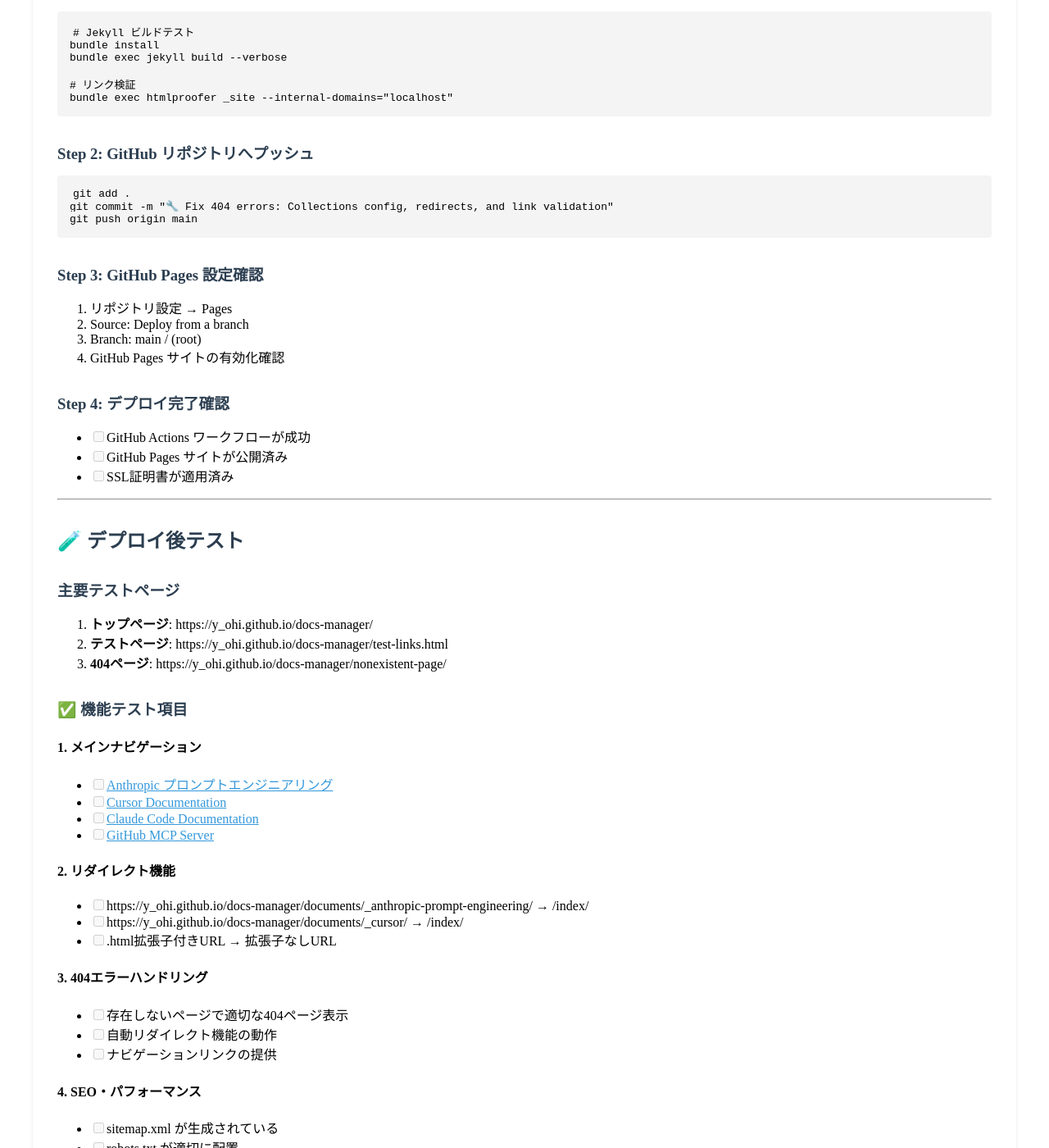
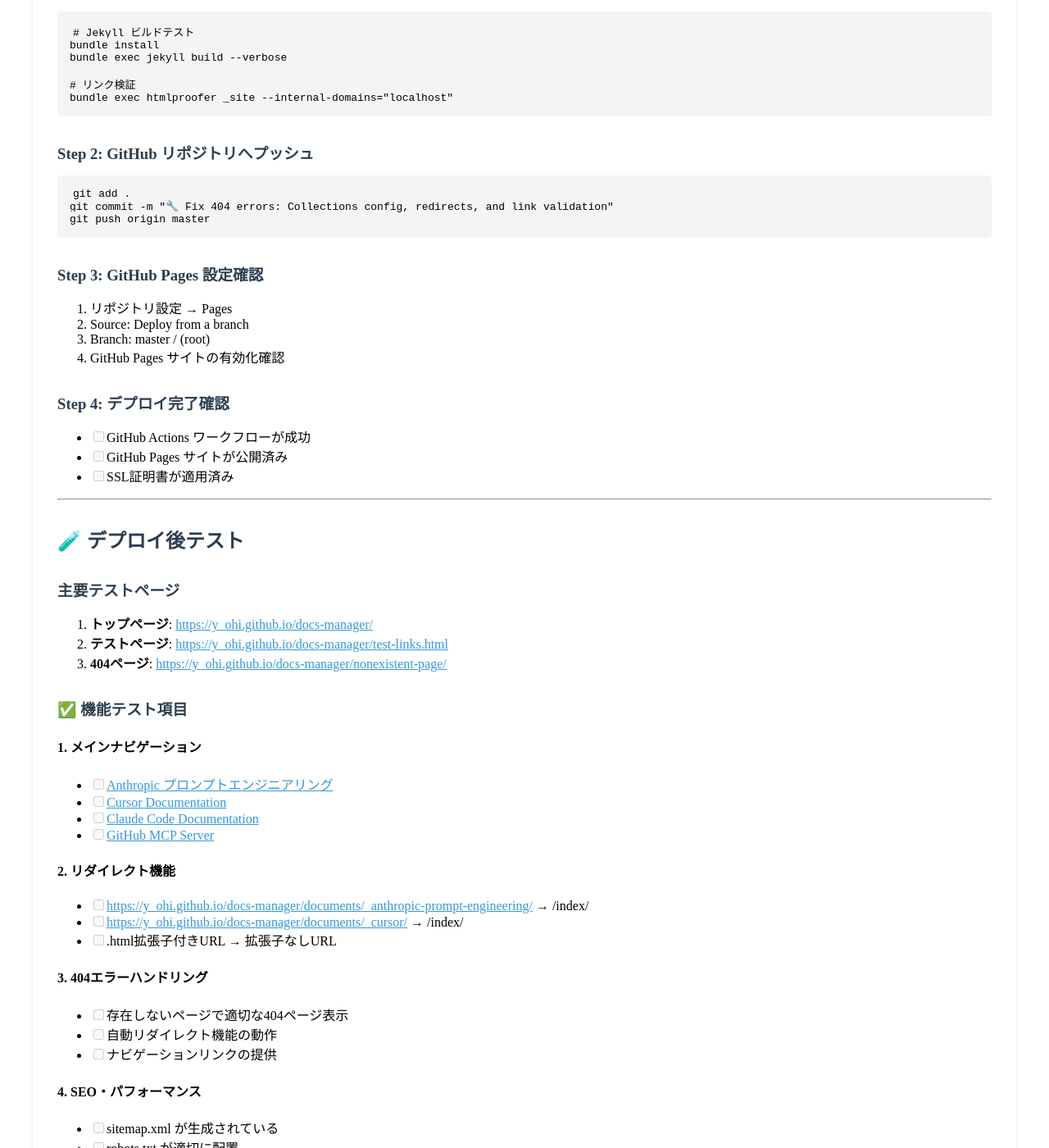
Before and after one commit to yohi/docs-manager, a Jekyll site: the page built from DEPLOYMENT_CHECKLIST.md, in a window 1280 px wide and 1400 px high, scrolled down 1154 px. Shown: the whole window at 82% size. Built offline with Jekyll 4.4.1, drawn with Linux system fonts in a browser that asks for light colours; our own code applies the rules of GitHub Pages for plain Markdown files.

Commit message:
404ページのリダイレクトスクリプトを削除し、リダイレクト処理をredirect_handler.htmlに委譲。DEPLOYMENT_CHECKLIST.mdでブランチ名をmainからmasterに変更。robots.txtの優先クロール対象を省略可能とし、GemfileのJekyll関連設定を整理。

````diff
--- a/DEPLOYMENT_CHECKLIST.md
+++ b/DEPLOYMENT_CHECKLIST.md
@@ -39,13 +39,13 @@
 ```bash
 git add .
 git commit -m "🔧 Fix 404 errors: Collections config, redirects, and link validation"
-git push origin main
+git push origin master
 ```
 
 ### **Step 3: GitHub Pages 設定確認**
 1. リポジトリ設定 → Pages
 2. Source: Deploy from a branch
-3. Branch: main / (root)
+3. Branch: master / (root)
 4. GitHub Pages サイトの有効化確認
 
 ### **Step 4: デプロイ完了確認**
@@ -58,9 +58,9 @@
 ## 🧪 **デプロイ後テスト**
 
 ### **主要テストページ**
-1. **トップページ**: https://y_ohi.github.io/docs-manager/
-2. **テストページ**: https://y_ohi.github.io/docs-manager/test-links.html
-3. **404ページ**: https://y_ohi.github.io/docs-manager/nonexistent-page/
+1. **トップページ**: <https://y_ohi.github.io/docs-manager/>
+2. **テストページ**: <https://y_ohi.github.io/docs-manager/test-links.html>
+3. **404ページ**: <https://y_ohi.github.io/docs-manager/nonexistent-page/>
 
 ### **✅ 機能テスト項目**
 
@@ -71,8 +71,8 @@
 - [ ] [GitHub MCP Server](https://y_ohi.github.io/docs-manager/documents/github-mcp-index/)
 
 #### **2. リダイレクト機能**
-- [ ] https://y_ohi.github.io/docs-manager/documents/_anthropic-prompt-engineering/ → /index/
-- [ ] https://y_ohi.github.io/docs-manager/documents/_cursor/ → /index/
+- [ ] <https://y_ohi.github.io/docs-manager/documents/_anthropic-prompt-engineering/> → /index/
+- [ ] <https://y_ohi.github.io/docs-manager/documents/_cursor/> → /index/
 - [ ] .html拡張子付きURL → 拡張子なしURL
 
 #### **3. 404エラーハンドリング**
--- a/Gemfile
+++ b/Gemfile
@@ -1,7 +1,6 @@
 source 'https://rubygems.org'
 
-# Jekyll と GitHub Pages
-gem 'jekyll', '~> 4.3'
+# GitHub Pages
 gem 'github-pages', group: :jekyll_plugins
 
 # 必須プラグイン
--- a/robots.txt
+++ b/robots.txt
@@ -4,11 +4,7 @@
 # Sitemap
 Sitemap: https://y_ohi.github.io/docs-manager/sitemap.xml
 
-# 優先クロール対象
-Allow: /documents/_anthropic-prompt-engineering/
-Allow: /documents/_cursor/
-Allow: /documents/_claude-code/
-Allow: /documents/github-mcp-index/
+# 優先クロール対象（Allow: / で既に許可済みのため省略可能）
 
 # クロール除外
 Disallow: /404.html
````
Also changed, not shown: 404.html (+1 -29 lines), _documents/_cursor/index.md (+27 -27 lines), _includes/redirect_handler.html (+23 -11 lines), test-links.html (+8 -2 lines).
